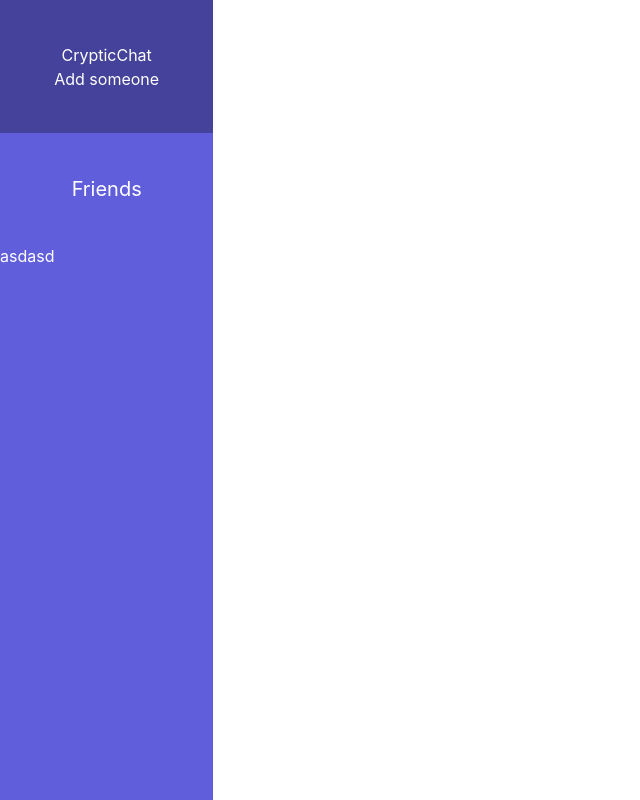
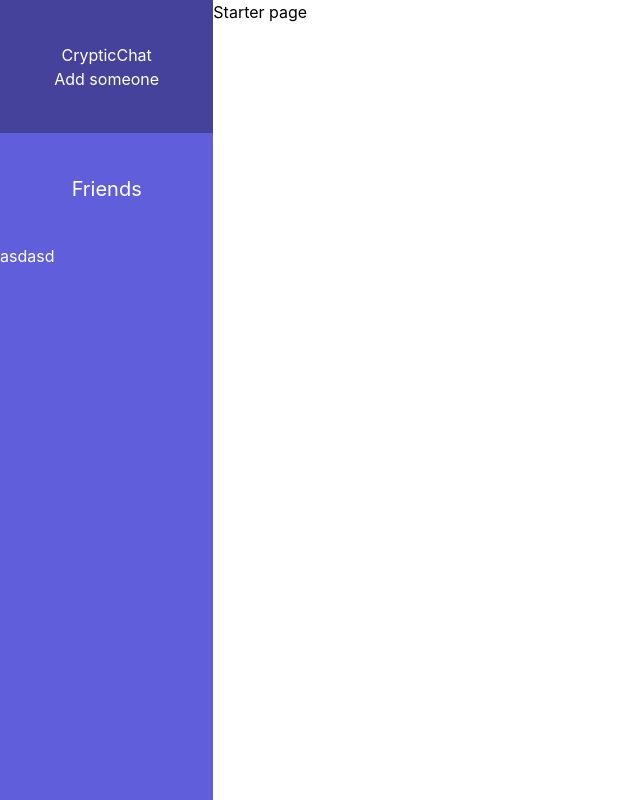
Before and after one commit to AndreHogberg/CrypticChat, a React (Vite) app in the folder CrypticChat-Client/: page / in a window 1280 px wide. Shown: the whole page, without its empty margins (0-640 px from the left). Built offline with nearby package versions, Linux system fonts and the light colour scheme.

Commit message:
Feat: Added a default starter page when first time logged in.

```diff
--- a/CrypticChat-Client/src/App.tsx
+++ b/CrypticChat-Client/src/App.tsx
@@ -8,6 +8,7 @@ import SideBar from './components/SideBar/SideBar'
 import Login from './components/Login'
 import Chat from './components/SideBar/Chat'
 import Add from './components/Add'
+import Welcome from './components/Welcome'
 
 function App() {
   return (
@@ -16,6 +17,7 @@ function App() {
           <Route path="/login" element={<Login />} />
           <Route path="/register" element={<Register/>}/>
           <Route path="/" element={<Layout />}>
+            <Route index element={<Welcome />}/>
             <Route path=':id' element={<Chat/>}/>
             <Route path="add" element={<Add/>}/>
           </Route>
--- a/CrypticChat-Client/src/components/SideBar/SideBarHeader.tsx
+++ b/CrypticChat-Client/src/components/SideBar/SideBarHeader.tsx
@@ -6,6 +6,5 @@ export default function SideBarHeader(){
             <div className="">CrypticChat</div>
             <div><Link to={"/add"}>Add someone</Link></div>
         </div>
-
         )
 }
--- /dev/null
+++ b/CrypticChat-Client/src/components/Welcome.tsx
@@ -0,0 +1,7 @@
+export default function Welcome(){
+    return (
+        <div>
+            Starter page
+        </div>
+    )
+}
```
